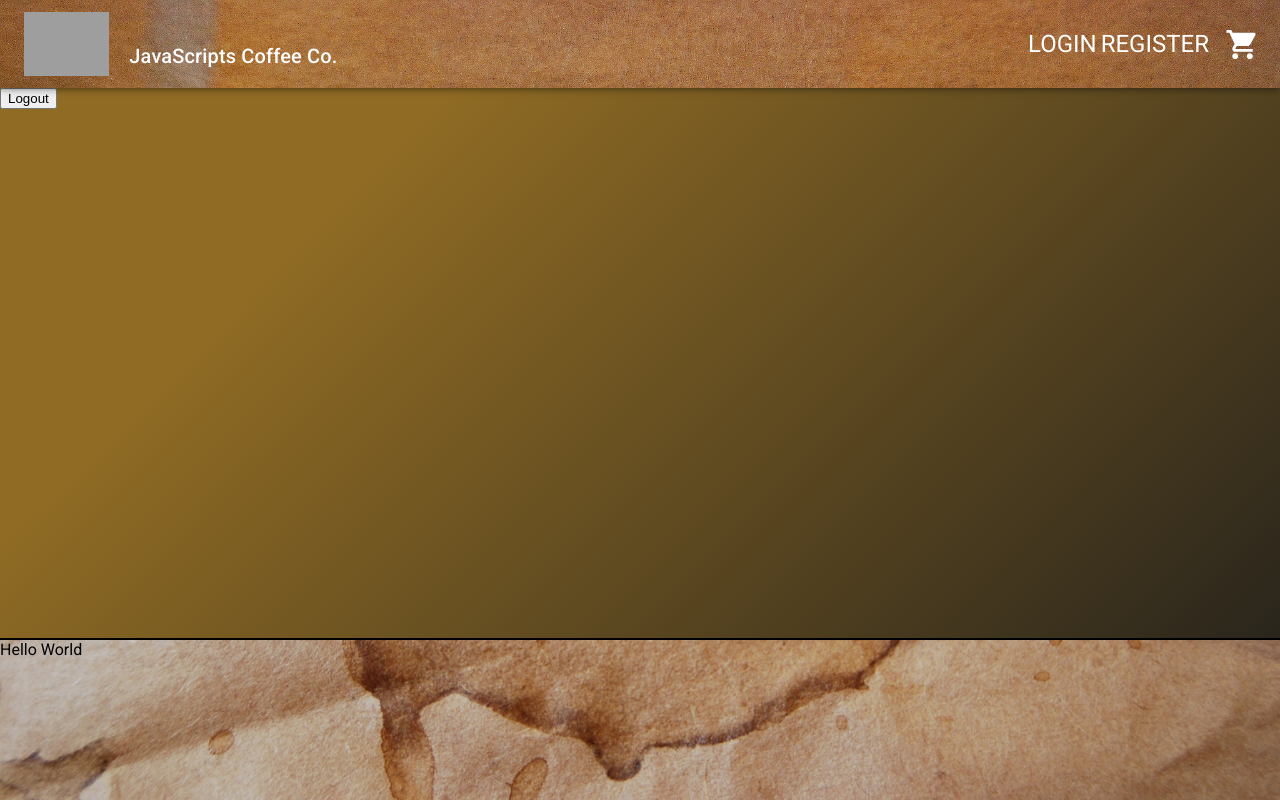
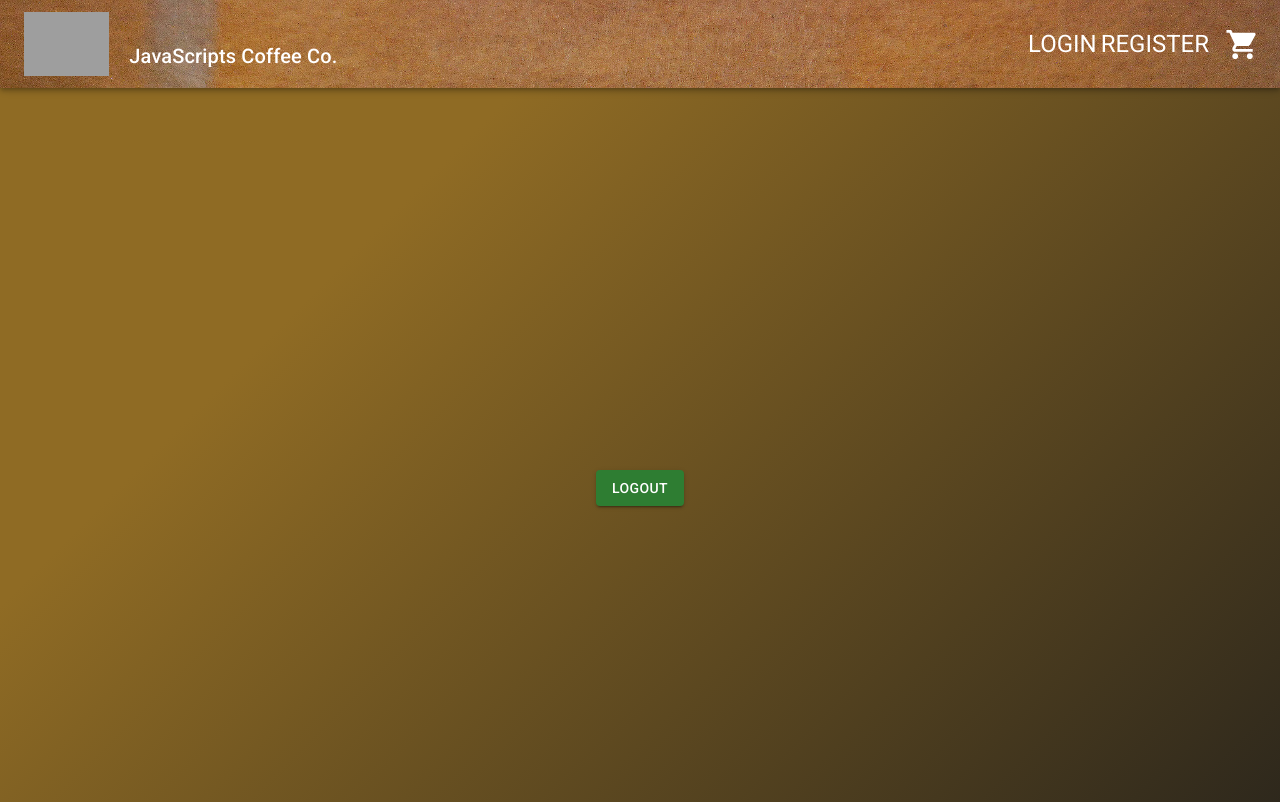
Before and after one commit to JMSONNE/capstone-client, a React (Vite) app: page /profile in a window 1280 px wide. Shown: the top 802 px of the page. Built offline with nearby package versions, Linux system fonts and the light colour scheme; grey boxes are pictures that could not be loaded.

Commit message:
changed logout button in profile

```diff
--- a/src/Components/Profile.jsx
+++ b/src/Components/Profile.jsx
@@ -1,5 +1,6 @@
 import React, { useEffect, useState } from 'react';
 import { useNavigate } from 'react-router';
+import { Box, Grid, Button } from '@mui/material';
 
 const Profile = () => {
     const navigate = useNavigate();
@@ -25,7 +26,11 @@ const Profile = () => {
 
     return (
         <>
-            <button onClick={handleLogout}>Logout</button>
+            <Box sx={{ display: 'flex', justifyContent: 'center', alignItems: 'center', width: '100vw', height: '100vh' }}>
+
+                <Button variant='contained' color='success' onClick={handleLogout}>Logout</Button>
+
+            </Box>
         </>
     );
 };
```
